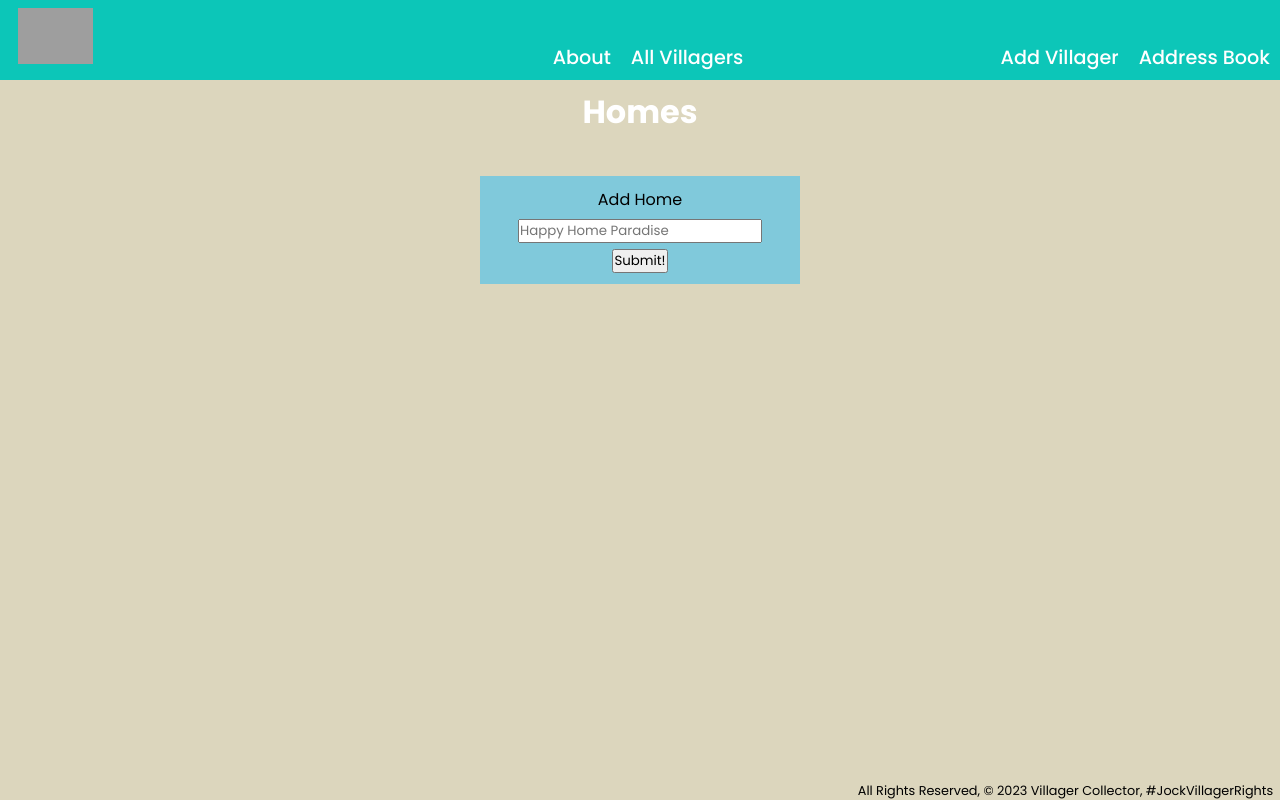
After one commit to xandramiyo/AC-collection, a Django app: page /homes/ in a window 1280 px wide. The commit adds this page. Run offline with Django 4.2, Linux system fonts and the light colour scheme; data that the repository does not hold is empty; grey boxes are pictures that could not be loaded.

Commit message:
adds m:m home model and 1:m note model and home index page but cannot CUD

```diff
--- a/main_app/admin.py
+++ b/main_app/admin.py
@@ -1,5 +1,7 @@
 from django.contrib import admin
-from .models import Villager
+from .models import Villager, Home, Note
 
 # Register your models here.
 admin.site.register(Villager)
+admin.site.register(Home)
+admin.site.register(Note)
--- a/main_app/static/css/style.css
+++ b/main_app/static/css/style.css
@@ -38,6 +38,11 @@ nav > div {
 	padding: 0px 0px 8px 0px;
 }
 
+.add-nav {
+	display: flex;
+	justify-content: flex-end;
+}
+
 .add-villager {
 	justify-content: flex-end;
 }
@@ -60,6 +65,10 @@ a {
 	font-weight: 500;
 }
 
+a:hover {
+	font-weight: bold;
+}
+
 h1 {
 	text-align: center;
 	padding: 8px 0px;
@@ -80,7 +89,6 @@ footer {
 .form-ctr {
 	display: flex;
 	justify-content: center;
-	height: 70%;
 }
 
 .villager-form {
@@ -115,9 +123,11 @@ footer {
 
 /* Villager Index Page */
 
-.index-ctr {
+.card-ctr {
 	display: flex;
+	justify-content: center;
 	flex-wrap: wrap;
+	margin: .5rem 1.5rem 1.5rem 1.5rem;
 }
 
 .card {
@@ -133,10 +143,10 @@ footer {
 	height: 90%;
 }
 
-.villager-name-idx {
+.villager-name {
 	height: 10%;
 	text-align: center;
-	padding: 1vmin;
+	padding: .5rem;
 }
 
 /* Villager Details Page */
@@ -147,7 +157,7 @@ footer {
 	grid-template-columns: .5fr 1fr 1fr;
 	grid-template-areas:
 		'sidebar bulletin bulletin'
-		'sidebar residence comments';
+		'sidebar residence notebook';
 }
 
 .sidebar {
@@ -195,7 +205,7 @@ td {
 	justify-content: center;
 }
 
-.CRUD-options > a{
+.CRUD-options > a {
 	color: var(--accent-color);
 	cursor: pointer;
 }
@@ -205,30 +215,113 @@ td {
 	background-color: #caa478;
 	border: .8rem solid #9c6f3e;
 	margin: .8rem;
-	width: 90%;
+	width: 95%;
+	justify-self: center;
 }
 
-.residence-history,
-.comment-book {
+.residence-history-ctr,
+.notebook {
 	width: 90%;
 	height: 75%;
 	align-self: center;
 	justify-self: center;
 }
 
-.residence-history {
+h4 {
+	margin: .5rem 0px;
+	padding: 0px .3rem;
+	text-align: center;
+	border-bottom: 3px solid black;
+	font-weight: 400;
+	width: 100%;
+	font-size: 1.8rem;
+}
+
+.residence-history-ctr {
 	grid-area: residence;
 	background-color: var(--main-color);
+	display: flex;
+	justify-content: center;
 }
 
-.comment-book {
-	grid-area: comments;
+.residence-history {
+	display: flex;
+	flex-direction: column;
+	align-items: center;
+}
+
+.villager-home-list {
+	text-align: center;
+}
+
+.villager-home {
+	width: fit-content;
+	margin: 0px;
+	font-size: 1.1rem;
+}
+
+.notebook {
+	grid-area: notebook;
 	background-color: var(--accent-color);
 }
 
-h4 {
-	margin: 2vmin;
-	text-align: center;
-	border-bottom: 3px solid black;
-	font-weight: 400;
+/* Delete Form */
+
+.delete-ctr {
+	display: flex;
+	justify-content: center;
+	margin: 3rem;
 }
+
+.delete-span {
+	background-color: white;
+	width: 60%;
+}
+
+.confirm-delete {
+	color: black;
+}
+
+.confirm-delete-form {
+	display: flex;
+	justify-content: center;
+	margin: 1rem;
+}
+
+.confirm-delete-btn {
+	padding: .5vmin;
+}
+
+.confirm-delete-form a {
+	color: var(--accent-color)
+}
+
+/* Address Book */
+
+.home-ctr {
+	width: 100%;
+	display: flex;
+	flex-direction: column;
+	align-items: center;
+}
+
+.new-home-form {
+	background-color: var(--accent-color);
+	margin: 2rem;
+	width: 20rem;
+}
+
+.new-home-form form {
+	display: flex;
+	flex-direction: column;
+	align-items: center;
+	margin: .5rem;
+}
+
+.new-home-form form * {
+	margin: .2rem;
+}
+
+#id_home_name {
+	width: 15rem;
+}
--- a/main_app/templates/base.html
+++ b/main_app/templates/base.html
@@ -24,8 +24,13 @@
 				<a href="{% url 'about' %}">About</a>
 				<a href="{% url 'villagers_index' %}">All Villagers</a>
 			</div>
-			<div class="add-villager">
-				<a href="{% url 'villager_create' %}">Add Villager</a>
+			<div class="add-nav">
+				<div class="add-villager">
+					<a href="{% url 'villager_create' %}">Add Villager</a>
+				</div>
+				<div class="add-home">
+					<a href="{% url 'homes_index' %}">Address Book</a>
+				</div>
 			</div>
 		</nav>
 	</header>
--- /dev/null
+++ b/main_app/templates/main_app/home_list.html
@@ -0,0 +1,27 @@
+{% extends 'base.html' %}
+
+{% block content %}
+
+<h1>Homes</h1>
+
+<div class="home-ctr">
+
+	<div class="home-list-ctr">
+		{% for home in object_list %}
+		<div class="home-card">
+			{{ home.name }}
+		</div>
+		{% endfor %}
+	</div>
+	<div class="new-home-form">
+		<form action="" method="POST">
+			{% csrf_token %}
+			<label for="id_name">Add Home</label>
+			<input type="text" name="name" maxlength="50" required id="id_home_name" placeholder="Happy Home Paradise">
+			<input type="submit" value="Submit!" class="btn">
+		</form>
+	</div>
+
+</div>
+
+{% endblock %}
--- a/main_app/templates/villagers/villager_list.html
+++ b/main_app/templates/villagers/villager_list.html
@@ -6,7 +6,7 @@
     <h1>Villagers</h1>
   </div>
 
-  <div class="index-ctr">
+  <div class="card-ctr">
     {% for villager in object_list %}
       <div class="card">
         <a href="{% url 'villager_details' villager.id %}">
--- a/main_app/urls.py
+++ b/main_app/urls.py
@@ -9,4 +9,6 @@ urlpatterns = [
 	path('villagers/<int:pk>/', views.VillagerDetail.as_view(), name='villager_details'),
 	path('villagers/create/', views.VillagerCreate.as_view(), name='villager_create'),
 	path('villagers/<int:pk>/update/', views.VillagerUpdate.as_view(), name='villager_update'),
+	path('villagers/<int:pk>/delete/', views.VillagerDelete.as_view(), name='villager_delete'),
+	path('homes/', views.HomeList.as_view(), name='homes_index'),
 ]
--- a/main_app/views.py
+++ b/main_app/views.py
@@ -1,8 +1,8 @@
 from django.shortcuts import render
 from django.views.generic import ListView, DetailView
-from django.views.generic.edit import CreateView, UpdateView
+from django.views.generic.edit import CreateView, UpdateView, DeleteView
 
-from .models import Villager
+from .models import Villager, Home, Note
 
 # Create your views here.
 def home(request):
@@ -33,3 +33,10 @@ class VillagerUpdate(UpdateView):
 	model = Villager
 	fields = '__all__'
 	succes_url= '/villagers/villager_id'
+
+class VillagerDelete(DeleteView):
+	model = Villager
+	success_url = '/villagers'
+
+class HomeList(ListView):
+	model = Home
```
Also changed, not shown: main_app/models.py (+11 -1 lines), main_app/templates/main_app/villager_confirm_delete.html (added, +19 -0 lines), main_app/templates/villagers/villager_details.html (+12 -2 lines), main_app/migrations/0002_home_note.py (added), main_app/migrations/0003_villager_homes.py (added).
